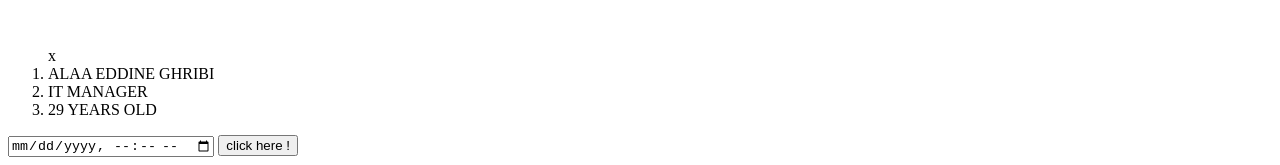
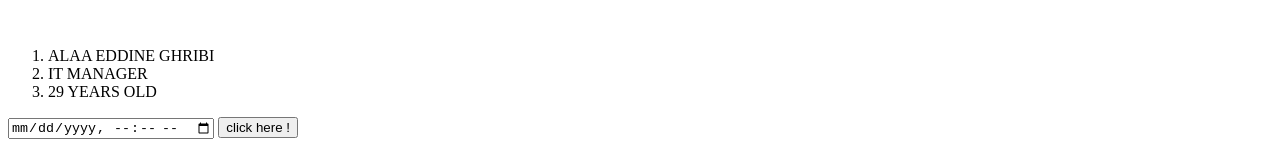
Before and after one commit to LUCA-hub10/html_workshop, a plain HTML site: page index.html in a window 1280 px wide. Shown: the part 1226-1391 px from the top of the page. Drawn offline with Linux system fonts and the light colour scheme.

Commit message:
the true file

```diff
--- a/index.html
+++ b/index.html
@@ -33,7 +33,7 @@
 
 <br>
 <!--an ordered list is defined using the <ol> element.-->
-<ol>x
+<ol>
     <li>ALAA EDDINE GHRIBI</li>
     <li>IT MANAGER</li>
     <li> 29 YEARS OLD</li>
```
